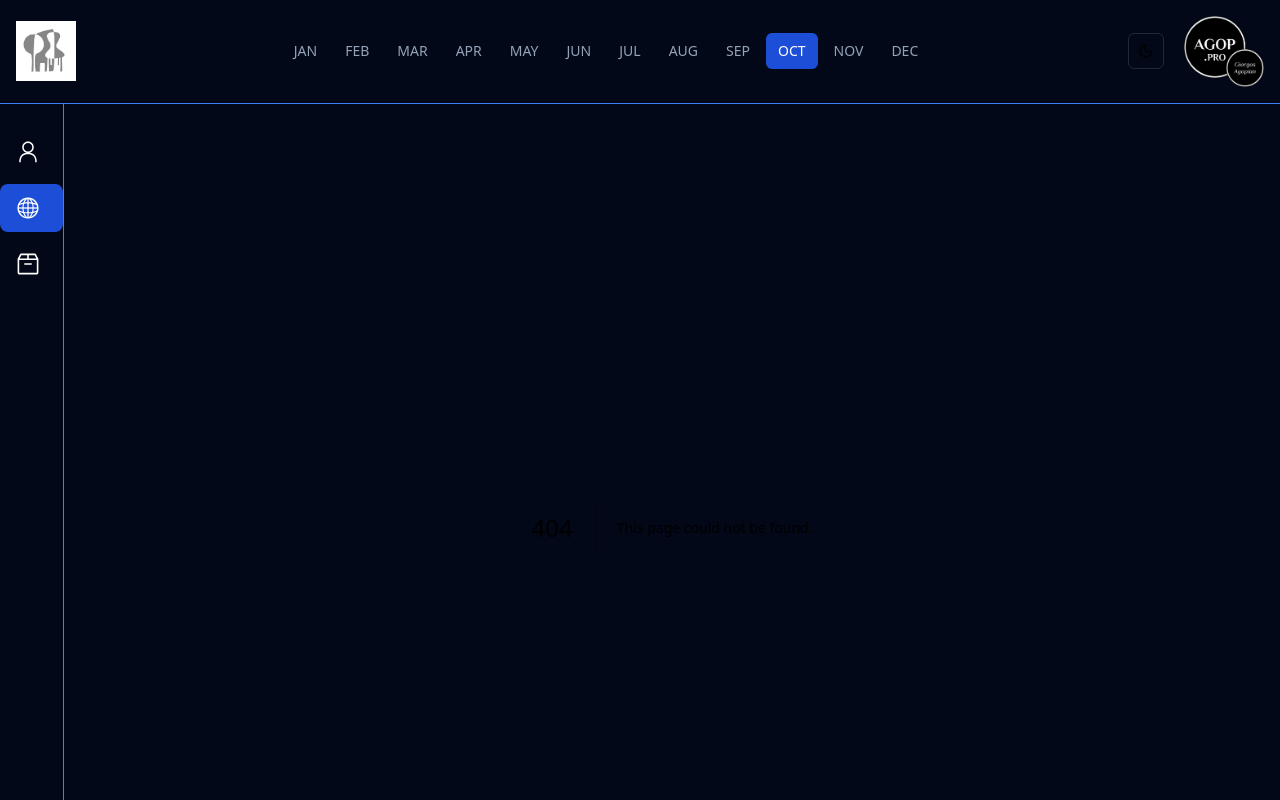
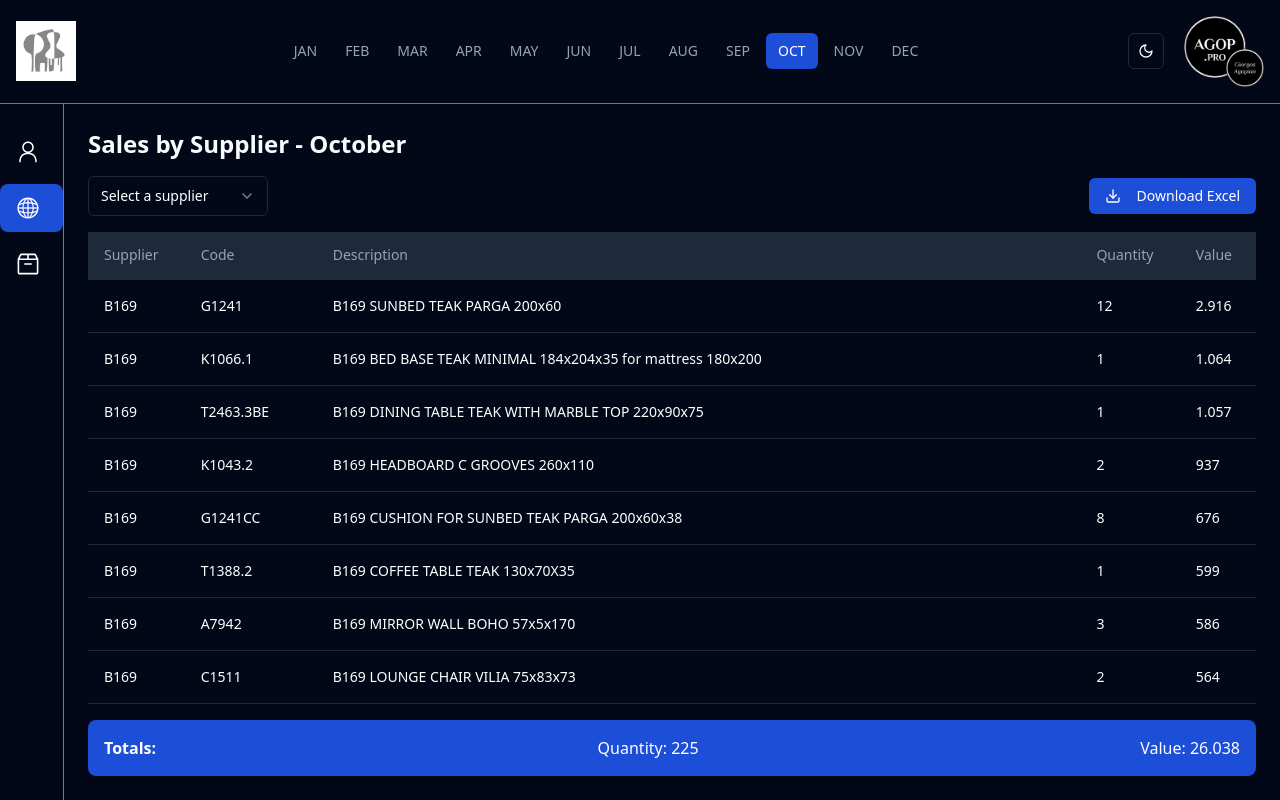
Before and after one commit to adenadoume/report-nextjs, a Next.js app: page /oct in a window 1280 px wide. Before the commit this address had no page. Built offline with nearby package versions, Linux system fonts and the light colour scheme.

Commit message:
October Report

```diff
--- /dev/null
+++ b/app/oct/customer/page.tsx
@@ -0,0 +1,5 @@
+import CustomerReportPage from '../../customer-report/customer-report'
+
+export default function SeptemberCustomerReport() {
+  return <CustomerReportPage month="september" />
+}
--- /dev/null
+++ b/app/oct/page.tsx
@@ -0,0 +1,5 @@
+import SpreadsheetPage from './spreadsheet'
+
+export default function SeptemberPage() {
+  return <SpreadsheetPage />
+}
--- /dev/null
+++ b/app/oct/spreadsheet.tsx
@@ -0,0 +1,5 @@
+import SpreadsheetPage from '../spreadsheet/spreadsheet'
+
+export default function OctoberSpreadsheet() {
+  return <SpreadsheetPage month="october" />
+}
--- /dev/null
+++ b/app/oct/stock/page.tsx
@@ -0,0 +1,5 @@
+import StockReportPage from '../../stock-report/stock-report'
+
+export default function SeptemberStockReport() {
+  return <StockReportPage month="september" />
+}
```
Also changed, not shown: public/october_customer.csv, 1 other file (tests, documents, lock files or other folders).
